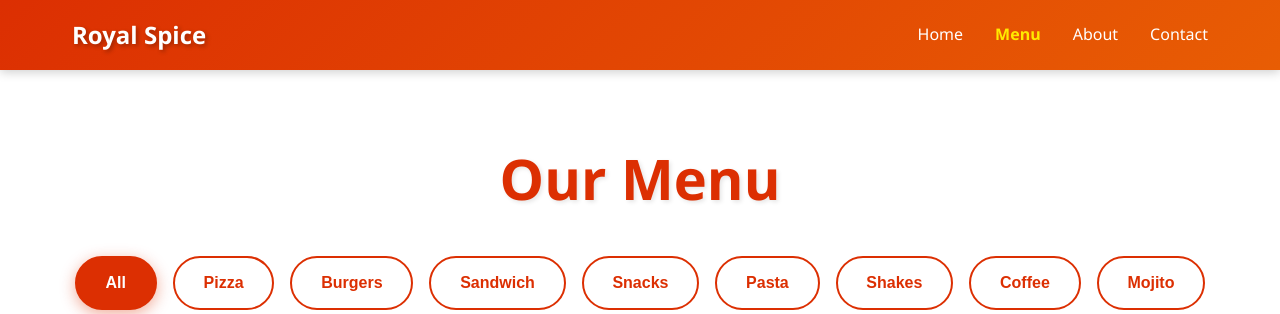
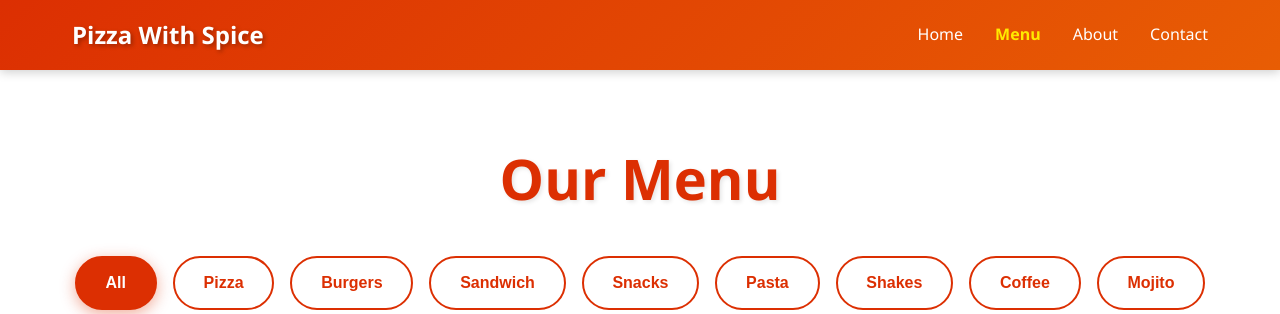
Before and after one commit to saksham-codes-ai/Restuarant-website, a Flask app: page /menu in a window 1280 px wide. Shown: the top 314 px of the page. Run offline with Flask 3, Linux system fonts and the light colour scheme.

Commit message:
Update menu.html

```diff
--- a/templates/menu.html
+++ b/templates/menu.html
@@ -1,17 +1,15 @@
-
 <!DOCTYPE html>
 <html lang="en">
 <head>
     <meta charset="UTF-8">
     <meta name="viewport" content="width=device-width, initial-scale=1.0">
-    <title>Menu - Royal Spice</title>
+    <title>Menu - Pizza With Spice</title>
     <link rel="stylesheet" href="/static/css/style.css">
 </head>
 <body>
-    <!-- Navigation -->
     <nav class="navbar">
         <div class="nav-container">
-            <a href="/" class="nav-logo">Royal Spice</a>
+            <a href="/" class="nav-logo">Pizza With Spice</a>
             <ul class="nav-menu">
                 <li><a href="/" class="nav-link">Home</a></li>
                 <li><a href="/menu" class="nav-link active">Menu</a></li>
@@ -21,11 +19,9 @@
         </div>
     </nav>
 
-    <!-- Menu Section -->
     <section class="menu-section">
         <h1 class="menu-title">Our Menu</h1>
 
-        <!-- Category Filter -->
         <div class="menu-filters">
             {% for category in categories %}
             <button class="filter-btn {% if category == 'All' %}active{% endif %}"
@@ -33,7 +29,6 @@
             {% endfor %}
         </div>
 
-        <!-- Menu Items -->
         <div class="menu-grid">
             {% for item in menu_items %}
             <div class="menu-item animate-card" data-category="{{ item.category }}">
@@ -49,27 +44,20 @@
         </div>
     </section>
 
-    <!-- Footer -->
     <footer class="footer">
         <div class="footer-content">
-            <p>&copy; 2024 Royal Spice. All rights reserved.</p>
+            <p>&copy; 2024 Pizza With Spice. All rights reserved.</p>
         </div>
     </footer>
 
     <script>
-        // Filter functionality
         document.querySelectorAll('.filter-btn').forEach(btn => {
             btn.addEventListener('click', () => {
                 document.querySelectorAll('.filter-btn').forEach(b => b.classList.remove('active'));
                 btn.classList.add('active');
-
                 const category = btn.dataset.category;
                 document.querySelectorAll('.menu-item').forEach(item => {
-                    if (category === 'All' || item.dataset.category === category) {
-                        item.style.display = 'block';
-                    } else {
-                        item.style.display = 'none';
-                    }
+                    item.style.display = (category === 'All' || item.dataset.category === category) ? 'block' : 'none';
                 });
             });
         });
```
